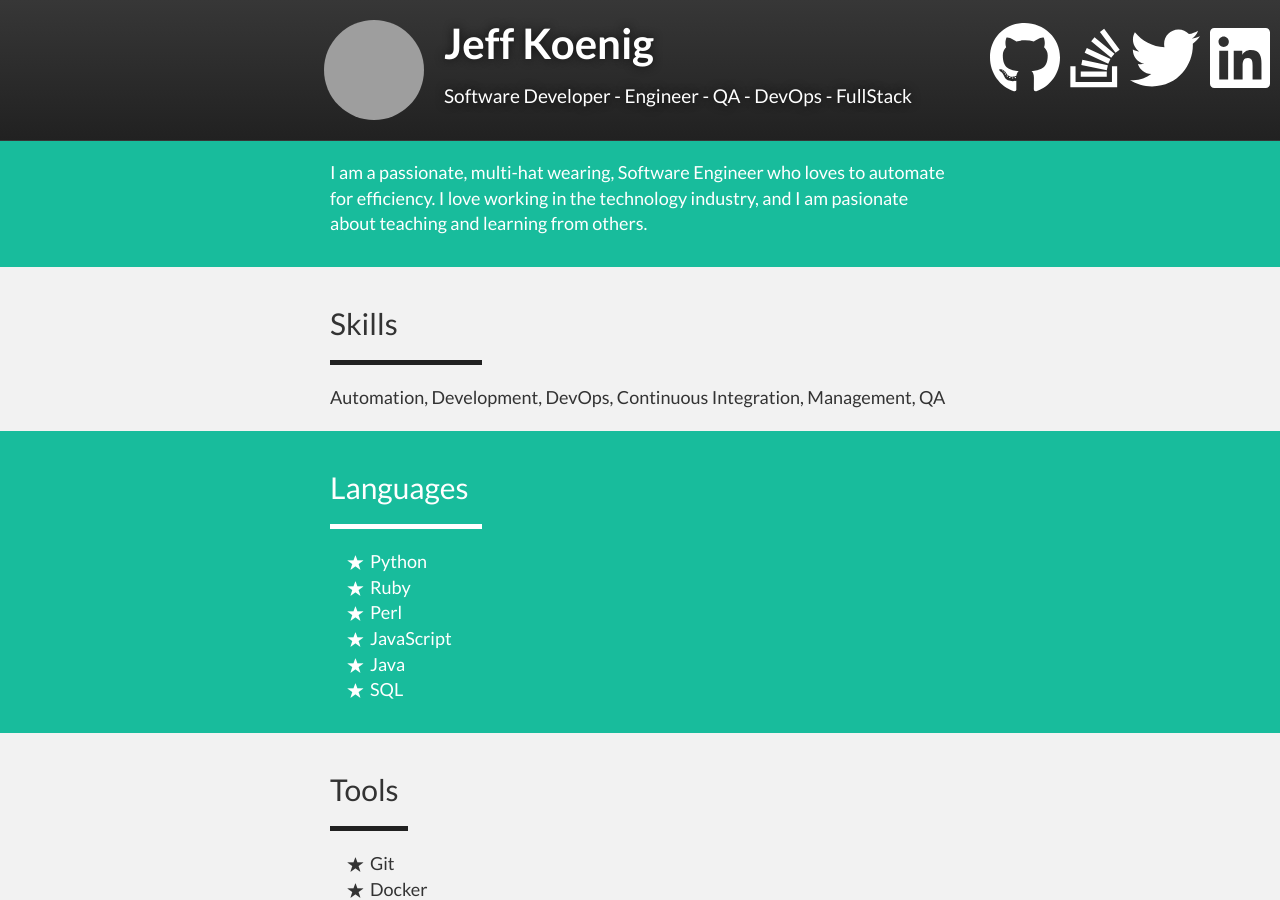
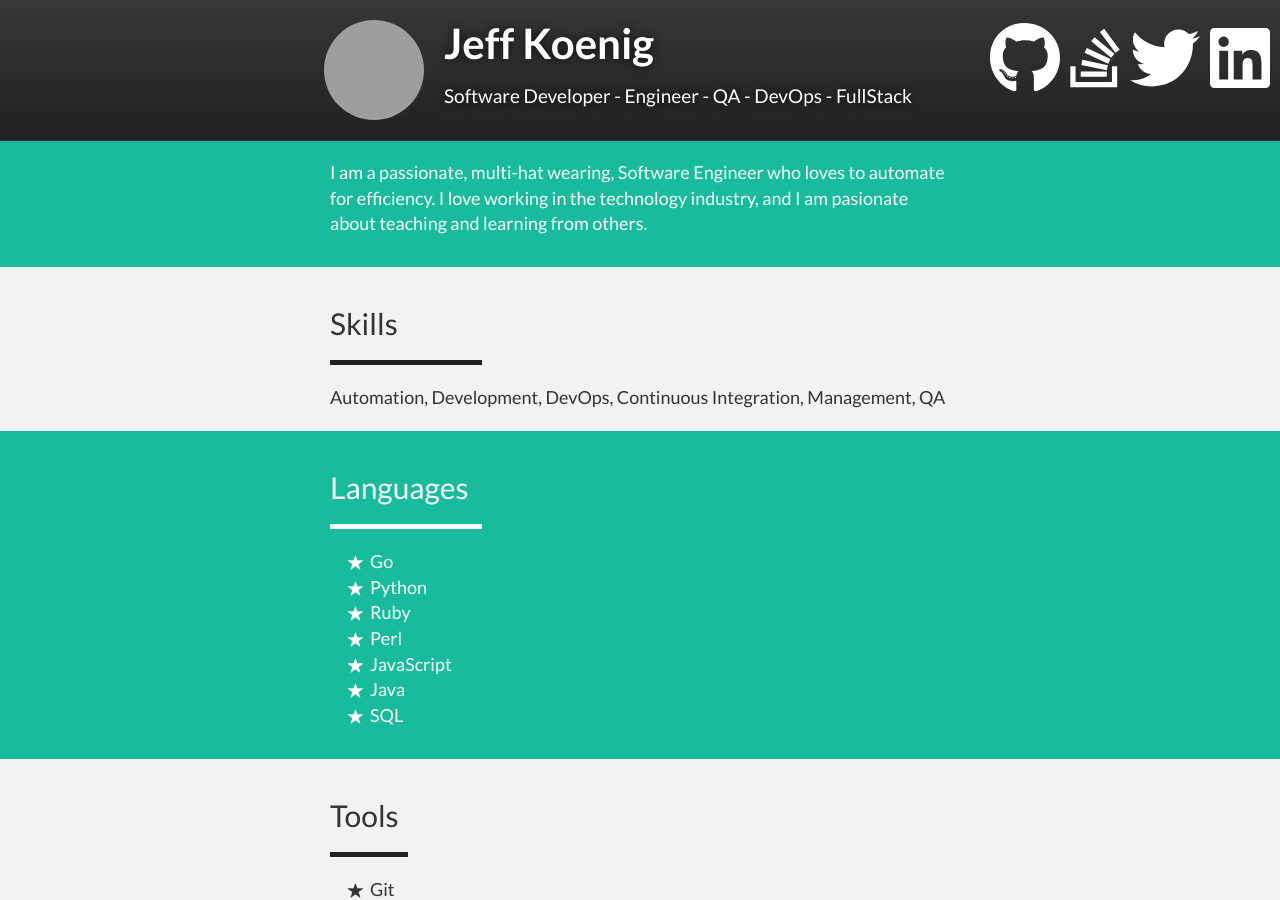
Before and after one commit to TheJefe/thejefe.github.io, a Jekyll site: the page built from index.html, in a window 1280 px wide and 900 px high. Built offline with Jekyll 4.4.1, drawn with Linux system fonts in a browser that asks for light colours; grey boxes are pictures that could not be loaded.

Commit message:
Add Go to languages list

```diff
--- a/index.html
+++ b/index.html
@@ -24,6 +24,7 @@ layout: default
         <h2>Languages</h2>
         <hr align="left" style="max-width: 152px" />
         <ul>
+            <li>Go</li>
             <li>Python</li>
             <li>Ruby</li>
             <li>Perl</li>
```
